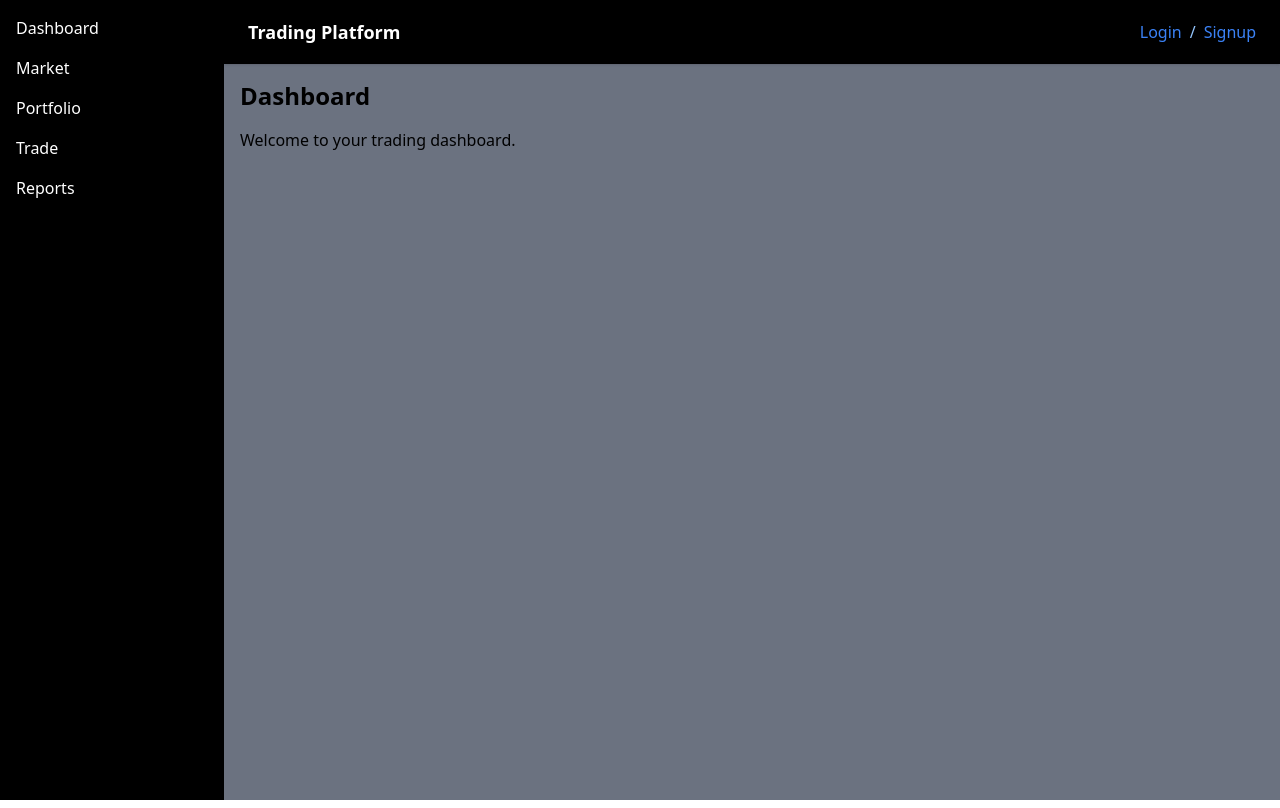
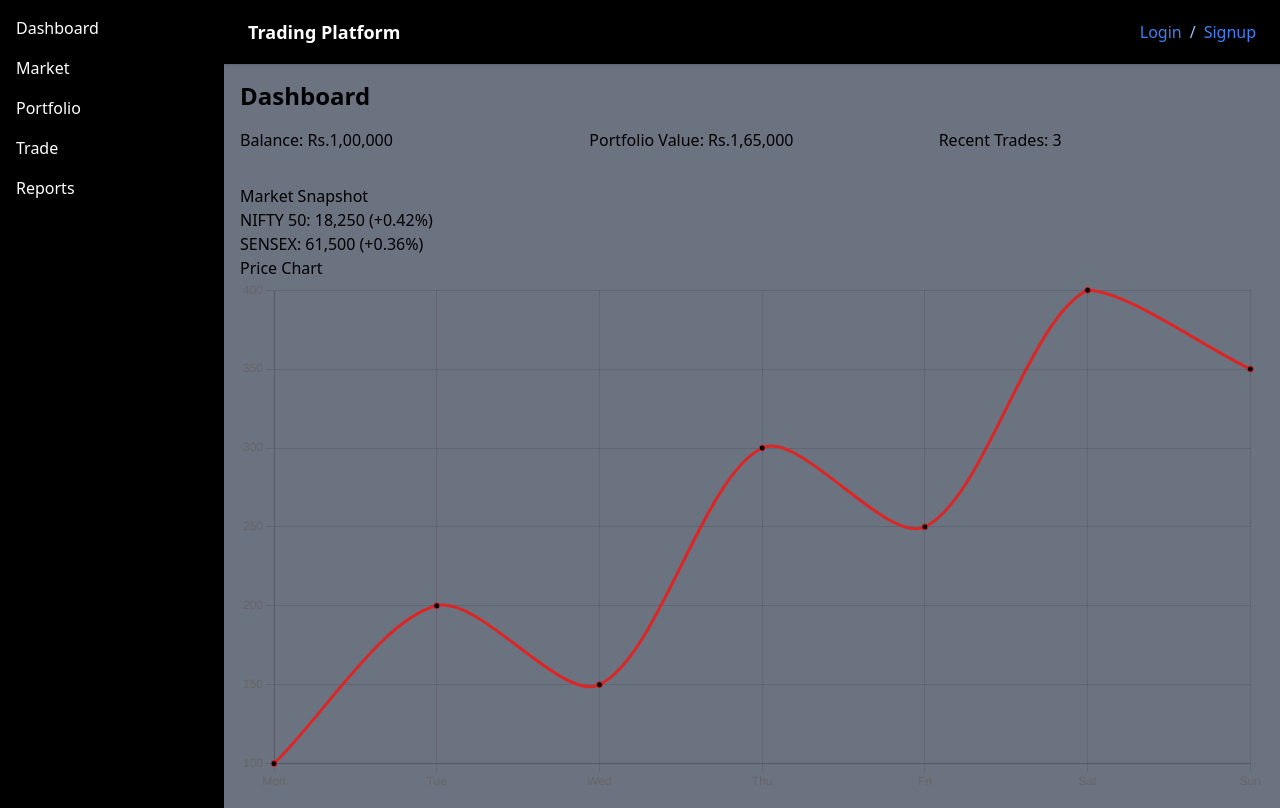
Before and after one commit to dharshan-005/Trading-Project, a React (Vite) app in the folder Trading-project/: page / in a window 1280 px wide. Built offline with nearby package versions, Linux system fonts and the light colour scheme.

Commit message:
first commit

```diff
--- a/Trading-project/package.json
+++ b/Trading-project/package.json
@@ -11,7 +11,9 @@
   },
   "dependencies": {
     "@tailwindcss/vite": "^4.1.13",
+    "chart.js": "^4.5.0",
     "react": "^19.1.1",
+    "react-chartjs-2": "^5.3.0",
     "react-dom": "^19.1.1",
     "react-router-dom": "^7.9.1"
   },
--- /dev/null
+++ b/Trading-project/src/components/PriceChart.jsx
@@ -0,0 +1,39 @@
+import React from 'react'
+import { Line } from 'react-chartjs-2'
+import { Chart as ChartJS, CategoryScale, LinearScale, PointElement, LineElement } from 'chart.js'
+
+ChartJS.register(CategoryScale, LinearScale, PointElement, LineElement)
+
+const data = {
+    labels: ['Mon', 'Tue', 'Wed', 'Thu', 'Fri', 'Sat', 'Sun'],
+    datasets: [
+      {
+        label: 'Price',
+        data: [100, 200, 150, 300, 250, 400, 350],
+        borderColor: 'rgba(220, 38, 38)',
+        backgroundColor: 'rgba(0, 0, 0)',
+        fill: true,
+        tension: 0.3
+      }
+    ]
+}
+
+const options = {
+    responsive: true,
+    plugins : {
+        legend: { position: 'top' }
+    }
+}
+
+const PriceChart = () => {
+  return (
+    <>
+    <div>
+      <h2>Price Chart</h2>
+      <Line data={data} options={options} />
+    </div>
+    </>
+  )
+}
+
+export default PriceChart
--- a/Trading-project/src/pages/Dashboard.jsx
+++ b/Trading-project/src/pages/Dashboard.jsx
@@ -1,12 +1,26 @@
 import React from 'react'
+import PriceChart from '../components/PriceChart.jsx'
 
 const Dashboard = () => {
   return (
     <>
     <div>
       <h1 className="text-2xl font-semibold mb-4">Dashboard</h1>
-      <p>Welcome to your trading dashboard.</p>
+      {/* <p>Welcome to your trading dashboard.</p> */}
+      <div className='grid grid-cols-1 md:grid-cols-3 gap-6 mb-8'>
+        <div>Balance: Rs.1,00,000</div>
+        <div>Portfolio Value: Rs.1,65,000</div>
+        <div>Recent Trades: 3</div>
+      </div>
+      <div>
+        <h2>Market Snapshot</h2>
+        <ul>
+          <li>NIFTY 50: 18,250 (+0.42%)</li>
+          <li>SENSEX: 61,500 (+0.36%)</li>
+        </ul>
+      </div>
     </div>
+    <PriceChart />
     </>
   )
 }
```
Also changed, not shown: 1 other file (tests, documents, lock files or other folders).
